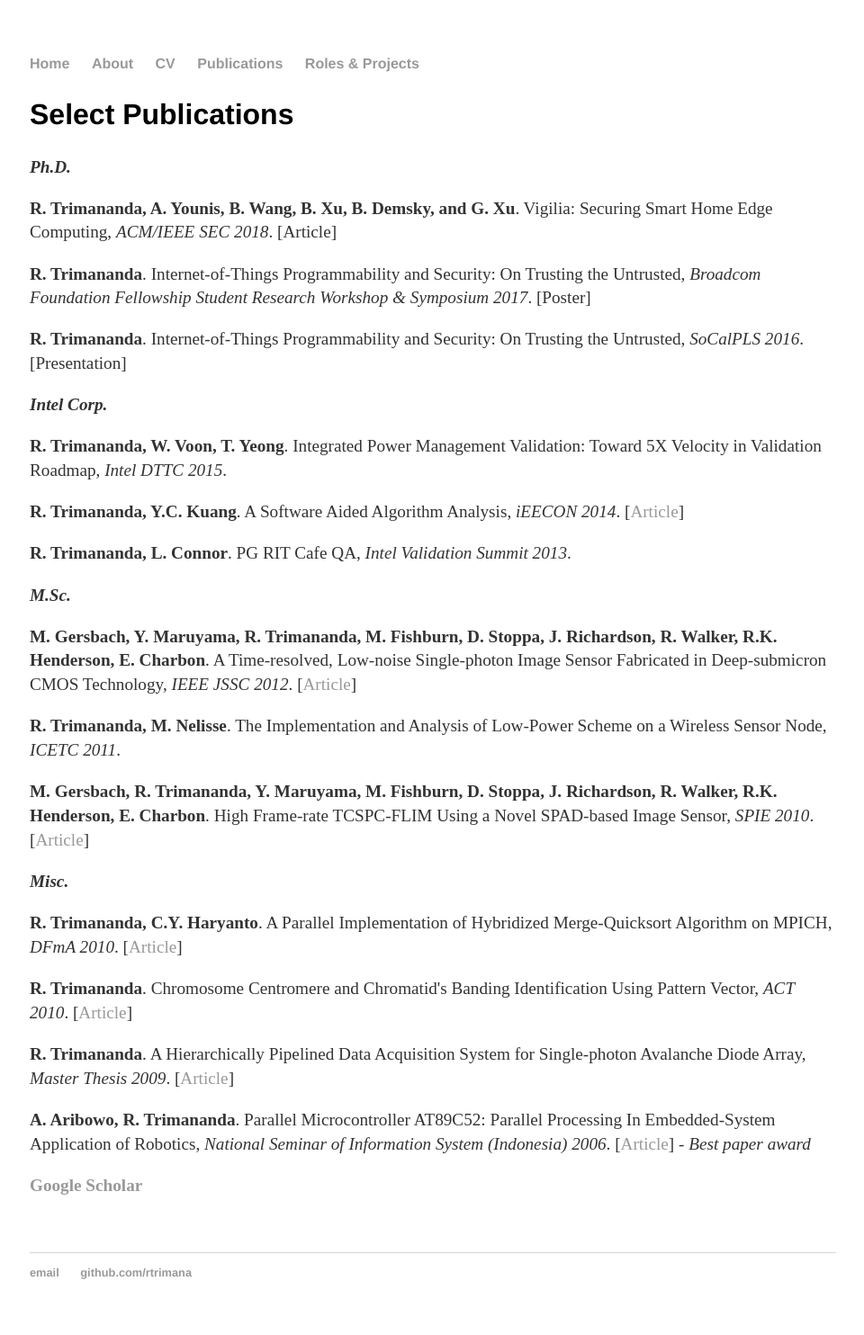
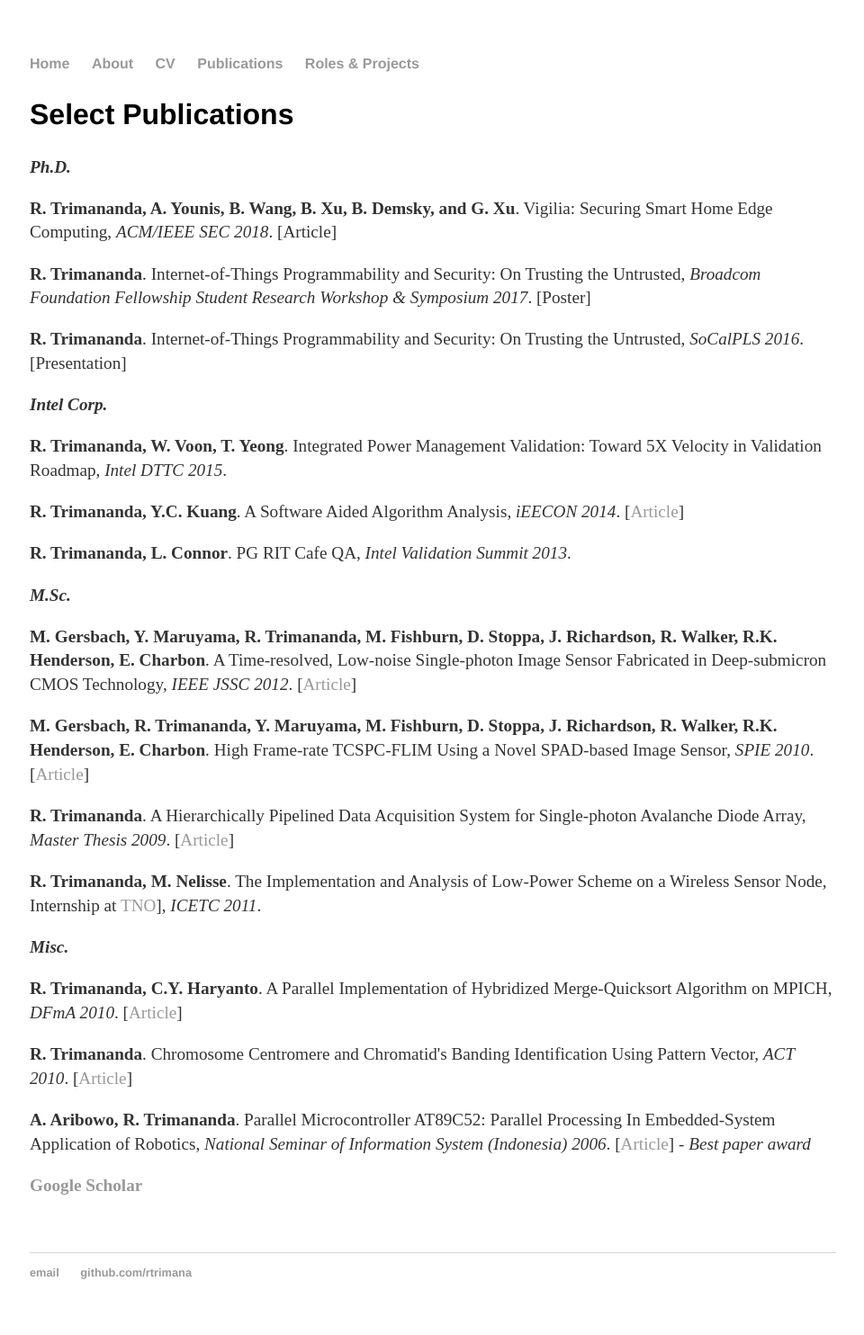
Before and after one commit to rtrimana/rahmaditrimananda.github.io, a Jekyll site: the page built from publications/index.html, in a window 1280 px wide. Shown: the whole page at 90% size, without its empty margins (159-1119 px from the left). Built offline with Jekyll 4.4.1, drawn with Linux system fonts in a browser that asks for light colours; some of the changed lines change nothing that is shown.

Commit message:
Update index.html

```diff
--- a/publications/index.html
+++ b/publications/index.html
@@ -28,9 +28,11 @@
 
 				<p><strong>M. Gersbach, Y. Maruyama, R. Trimananda, M. Fishburn, D. Stoppa, J. Richardson, R. Walker, R.K. Henderson, E. Charbon</strong>. A Time-resolved, Low-noise Single-photon Image Sensor Fabricated in Deep-submicron CMOS Technology, <em>IEEE JSSC 2012</em>. [<a href="https://ieeexplore.ieee.org/abstract/document/6176268/" target="_blank">Article</a>]
 
-				<p><strong>R. Trimananda, M. Nelisse</strong>. The Implementation and Analysis of Low-Power Scheme on a Wireless Sensor Node, <em>ICETC 2011</em>.
+				<p><strong>M. Gersbach, R. Trimananda, Y. Maruyama, M. Fishburn, D. Stoppa, J. Richardson, R. Walker, R.K. Henderson, E. Charbon</strong>. High Frame-rate TCSPC-FLIM Using a Novel SPAD-based Image Sensor, <em>SPIE 2010</em>. [<a href="https://www.spiedigitallibrary.org/conference-proceedings-of-spie/7780/77801H/High-frame-rate-TCSPC-FLIM-using-a-novel-SPAD-based/10.1117/12.860769.full?SSO=1&tab=ArticleLink" target="_blank">Article</a>]
 
-				<p><strong>M. Gersbach, R. Trimananda, Y. Maruyama, M. Fishburn, D. Stoppa, J. Richardson, R. Walker, R.K. Henderson, E. Charbon</strong>. High Frame-rate TCSPC-FLIM Using a Novel SPAD-based Image Sensor, <em>SPIE 2010</em>. [<a href="https://www.spiedigitallibrary.org/conference-proceedings-of-spie/7780/77801H/High-frame-rate-TCSPC-FLIM-using-a-novel-SPAD-based/10.1117/12.860769.full?SSO=1&tab=ArticleLink" target="_blank">Article</a>]
+				<p><strong>R. Trimananda</strong>. A Hierarchically Pipelined Data Acquisition System for Single-photon Avalanche Diode Array, <em>Master Thesis 2009</em>. [<a href="https://repository.tudelft.nl/islandora/object/uuid%3Afac9915f-2aab-4200-94b2-46669371b88d" target="_blank">Article</a>]
+
+				<p><strong>R. Trimananda, M. Nelisse</strong>. The Implementation and Analysis of Low-Power Scheme on a Wireless Sensor Node, Internship at <a href="https://www.tno.nl/en/" target="_blank">TNO</a>], <em>ICETC 2011</em>.
 		<br>
 
 		<em><p><strong>Misc.</strong></p></em>
@@ -39,8 +41,6 @@
 
 				<p><strong>R. Trimananda</strong>. Chromosome Centromere and Chromatid's Banding Identification Using Pattern Vector, <em>ACT 2010</em>. [<a href="https://www.computer.org/csdl/proceedings/act/2010/4269/00/4269a132-abs.html" target="_blank">Article</a>]
 
-				<p><strong>R. Trimananda</strong>. A Hierarchically Pipelined Data Acquisition System for Single-photon Avalanche Diode Array, <em>Master Thesis 2009</em>. [<a href="https://repository.tudelft.nl/islandora/object/uuid%3Afac9915f-2aab-4200-94b2-46669371b88d" target="_blank">Article</a>]
-
 				<p><strong>A. Aribowo, R. Trimananda</strong>. Parallel Microcontroller AT89C52: Parallel Processing In Embedded-System Application of Robotics, <em>National Seminar of Information System (Indonesia) 2006</em>. [<a href="https://yudiagusta.files.wordpress.com/2009/11/92-98-snsi06-16-parallel-microcontrolers-at89c52-parallel-processors-in-embedded-system-application-of-robotics.pdf" target="_blank">Article</a>] - <em>Best paper award</em>
 		<br>
 
```
